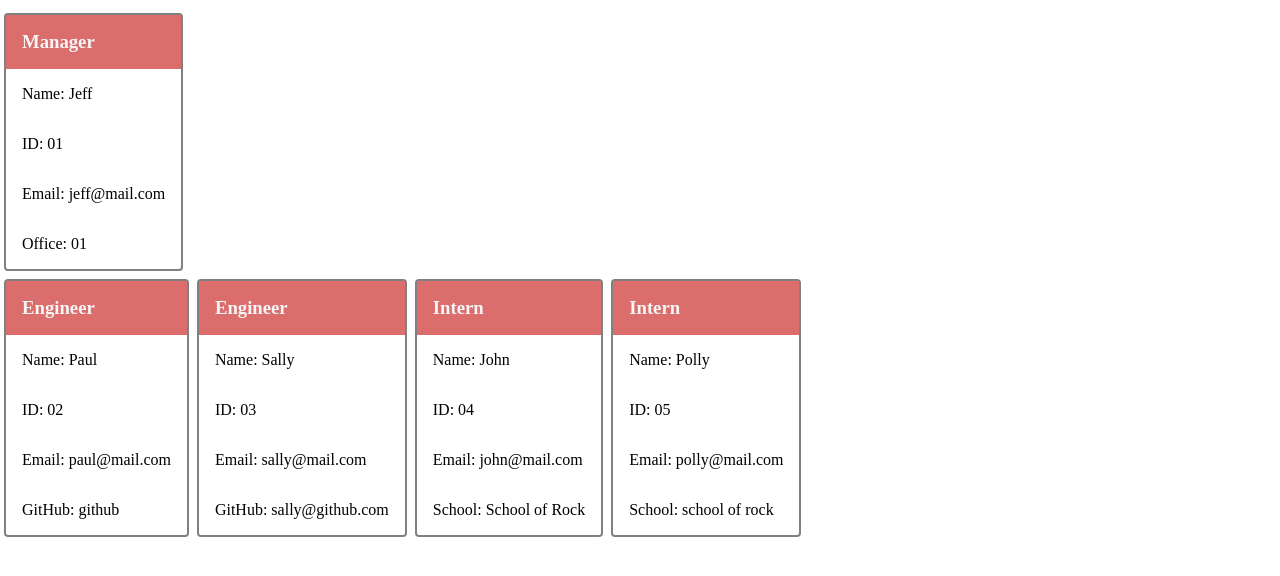
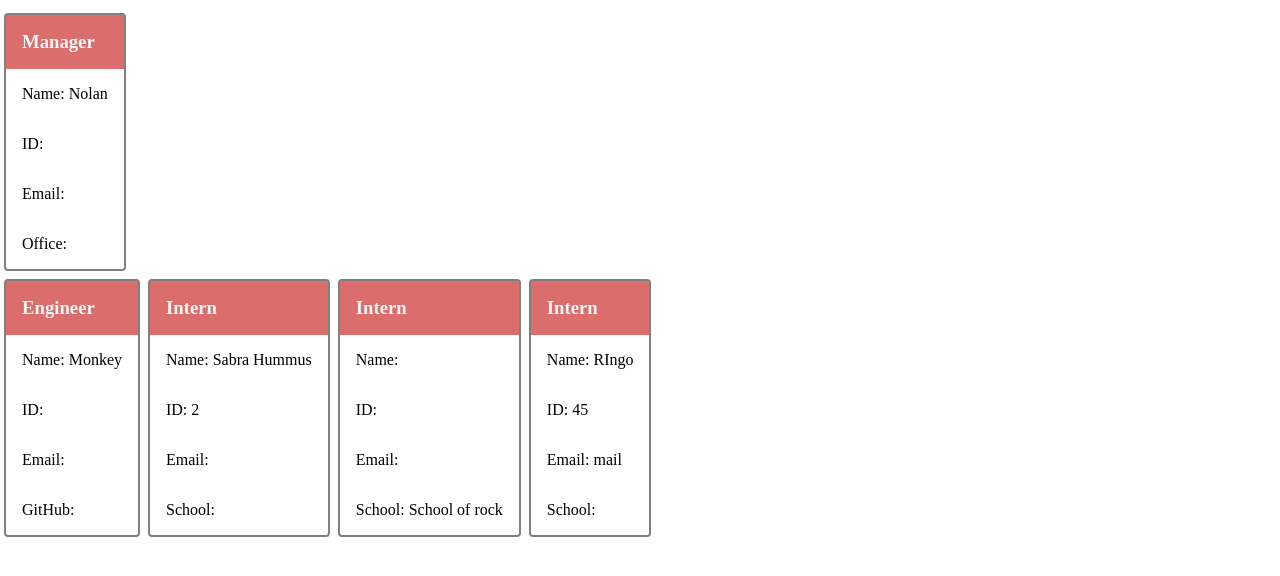
Before and after one commit to jasperoudemans/team_profile_generator, a website: page index.html in a window 1280 px wide. Shown: the part 72-648 px from the top of the page. Drawn offline with Linux system fonts and the light colour scheme.

```diff
--- a/index.html
+++ b/index.html
@@ -13,39 +13,39 @@
       <section id="team-lead">
         <div class="card">
           <h3>Manager</h3>
-          <p>Name: Jeff</p>
-          <p>ID: 01</p>
-          <p>Email: jeff@mail.com</p>
-          <p>Office: 01</p>
+          <p>Name: Nolan</p>
+          <p>ID: </p>
+          <p>Email: </p>
+          <p>Office: </p>
         </div>
         </section>
 
         <section id="team-members">
         <div class="card">
   <h3>Engineer</h3>
-  <p>Name: Paul</p>
-  <p>ID: 02</p>
-  <p>Email: paul@mail.com</p>
-  <p>GitHub: github</p>
-</div><div class="card">
-  <h3>Engineer</h3>
-  <p>Name: Sally</p>
-  <p>ID: 03</p>
-  <p>Email: sally@mail.com</p>
-  <p>GitHub: sally@github.com</p>
+  <p>Name: Monkey</p>
+  <p>ID: </p>
+  <p>Email: </p>
+  <p>GitHub: </p>
 </div>
         <div class="card">
   <h3>Intern</h3>
-  <p>Name: John</p>
-  <p>ID: 04</p>
-  <p>Email: john@mail.com</p>
-  <p>School: School of Rock</p>
+  <p>Name: Sabra Hummus</p>
+  <p>ID: 2</p>
+  <p>Email: </p>
+  <p>School: </p>
 </div><div class="card">
   <h3>Intern</h3>
-  <p>Name: Polly</p>
-  <p>ID: 05</p>
-  <p>Email: polly@mail.com</p>
-  <p>School: school of rock</p>
+  <p>Name: </p>
+  <p>ID: </p>
+  <p>Email: </p>
+  <p>School: School of rock</p>
+</div><div class="card">
+  <h3>Intern</h3>
+  <p>Name: RIngo</p>
+  <p>ID: 45</p>
+  <p>Email: mail</p>
+  <p>School: </p>
 </div>
       </section>
     </body>
```
Also changed, not shown: constants.js (added, +84 -0 lines), index.js (+7 -86 lines).
